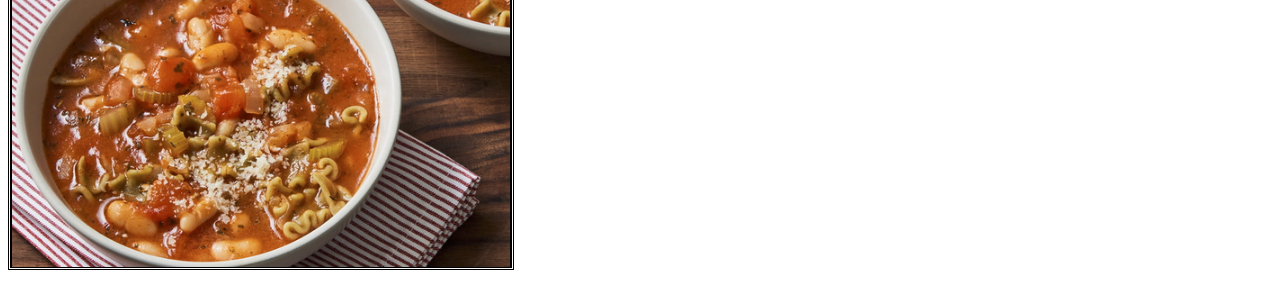
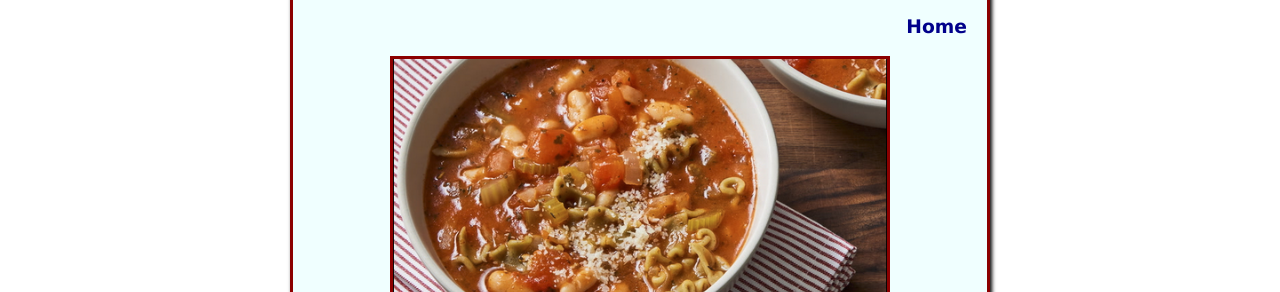
Before and after one commit to lore-carbonaro/odin-recipes, a plain HTML site: page recipes/pasta.html in a window 1280 px wide. Shown: the part 177-469 px from the top of the page. Drawn offline with Linux system fonts and the light colour scheme.

Commit message:
feat: add styling to index and recipe pages

```diff
--- a/style.css
+++ b/style.css
@@ -1,5 +1,20 @@
 * {
     font-family: Verdana, "Times New Roman", serif;
+    background-color: azure;
+    box-sizing: border-box;
+}
+
+html {
+    background-color: #fff;
+}
+
+body {
+    width: 700px;
+    margin: 50px auto;
+    border-style: solid;
+    border-color: darkred;
+    padding: 20px;
+    box-shadow: 2px 2px 4px black;
 }
 
 a {
@@ -10,6 +25,9 @@ a {
 #index-list {
     border-style: solid;
     border-color: darkred;
+    width: 200px;
+    margin: 20px auto;
+    padding: 12px 30px;
 }
 
 h1,
@@ -20,6 +38,7 @@ h2 {
 h1 {
     font-weight: bold;
     font-size: 48px;
+    text-align: center;
 }
 
 h2 {
@@ -36,6 +55,9 @@ ul {
 }
 
 img {
+    display: block;
     width: 500px;
-    border-style: double;
+    margin: auto;
+    border-style: solid;
+    border-color: darkred;
 }
```
